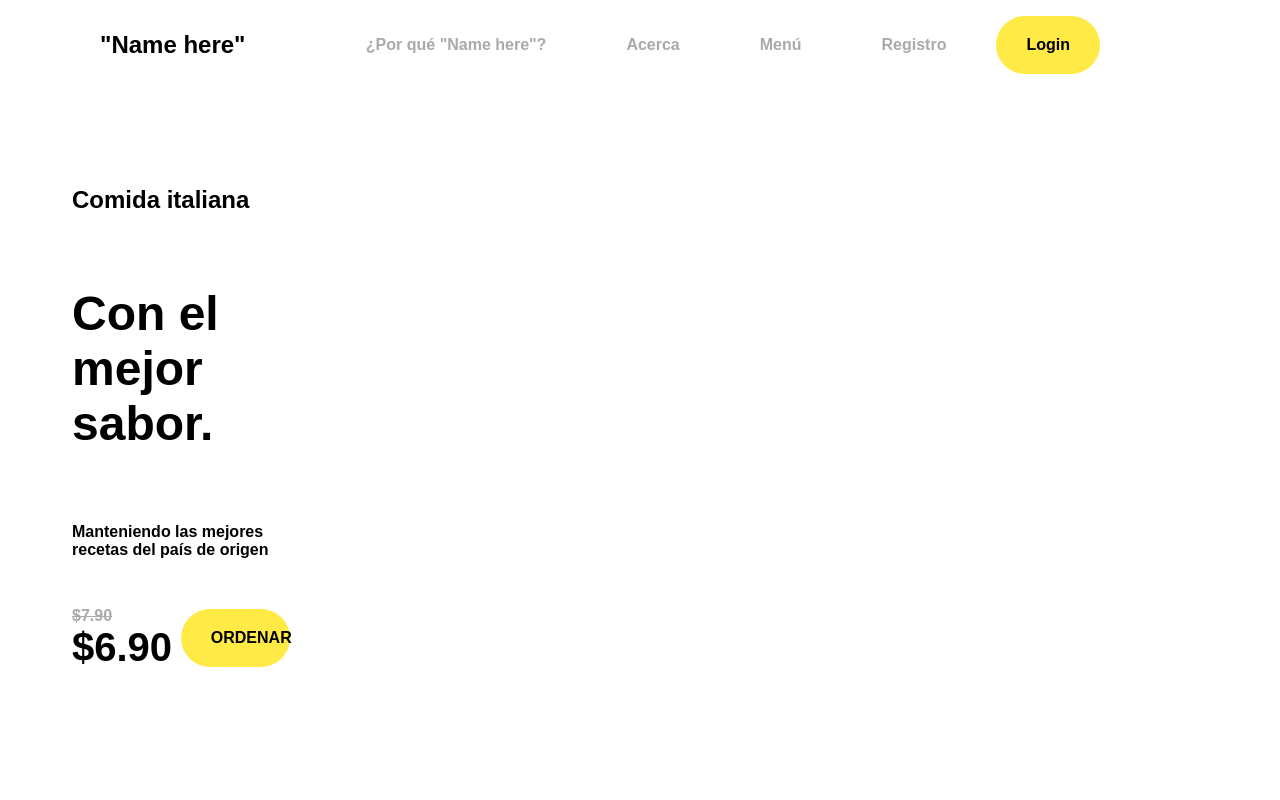
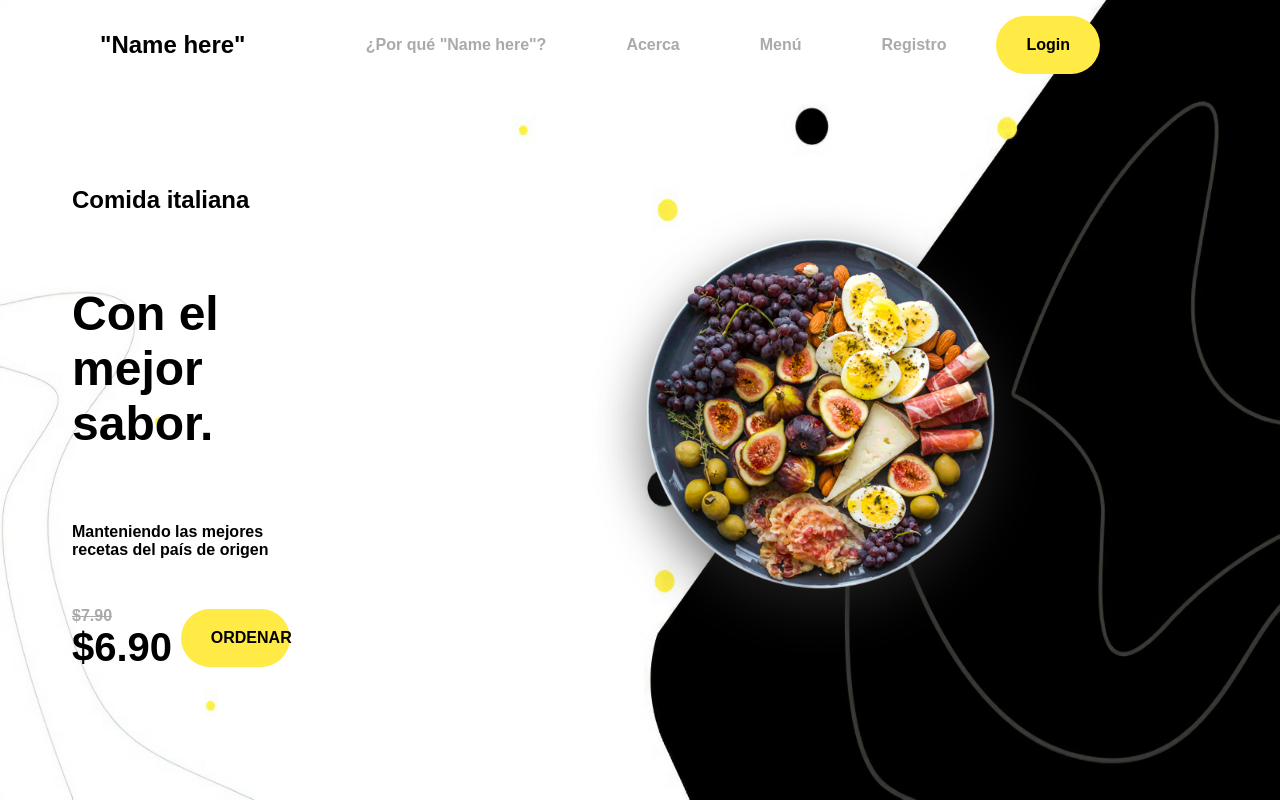
Before and after one commit to DeveloperStevenMarin/restaurant-login, a plain HTML site: page index.html in a window 1280 px wide. Drawn offline with Linux system fonts and the light colour scheme.

Commit message:
Images change

```diff
--- a/index.html
+++ b/index.html
@@ -49,7 +49,7 @@
                     </div>
                 </div>
                 <div class="col-70">
-                    <img src="/public/images/food-image.png" width="50%" alt="">
+                    <img src="images/food-image.png" width="50%" alt="">
                 </div>
             </div>
         </div>
--- a/src/_config.scss
+++ b/src/_config.scss
@@ -7,3 +7,5 @@ $font-color: rgb(170, 170, 170);
 $bg-color: rgb(0, 51, 102);
 
 $box-shadow: 0 2px 10px 0 rgba(0, 0, 0, 0.6);
+
+$background-image: url(/images/background.jpg);
--- a/src/main.scss
+++ b/src/main.scss
@@ -32,7 +32,7 @@ p{
 
 .container {
   background-color: $terciary-color;
-  background-image: url(/public/images/background.jpg);
+  background-image: $background-image;
   background-size: 100% 100%;
   box-shadow: 0 0 20px 2px rgba(0, 0, 0, 0.1);
   height: 100vh
```
Also changed, not shown: css/main.css, 1 other file.
